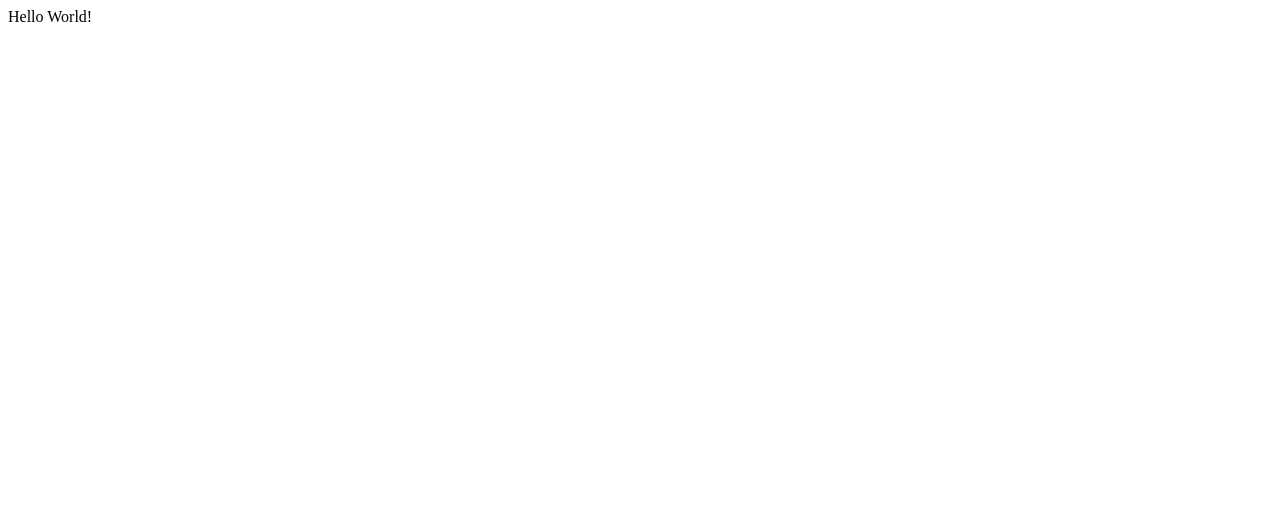
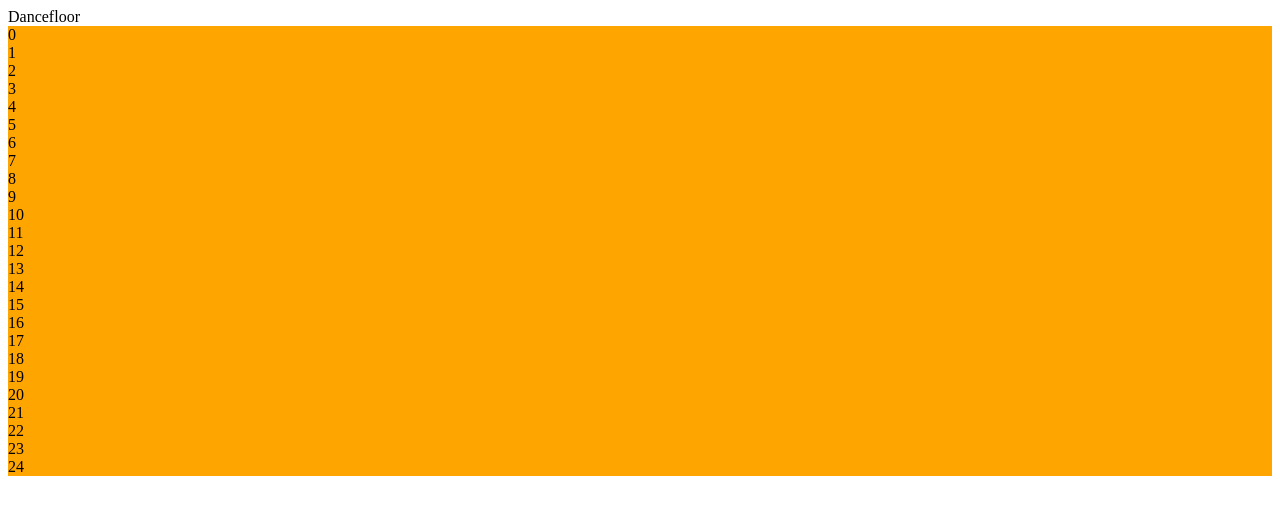
Before and after one commit to ChingT/Dancefloor, a React (Vite) app in the folder Dancefloor/: page / in a window 1280 px wide. Shown: the top 514 px of the page. Built offline with nearby package versions, Linux system fonts and the light colour scheme.

Commit message:
Generate a grid with cells

```diff
--- a/Dancefloor/src/App.jsx
+++ b/Dancefloor/src/App.jsx
@@ -1,7 +1,13 @@
 import "./App.css";
+import Grid from "./components/Grid";
 
 function App() {
-  return <div className="App">Hello World!</div>;
+  return (
+    <>
+      <div className="App">Dancefloor</div>
+      <Grid />
+    </>
+  );
 }
 
 export default App;
--- a/Dancefloor/src/components/Cell/index.jsx
+++ b/Dancefloor/src/components/Cell/index.jsx
@@ -0,0 +1,13 @@
+/* eslint-disable react/prop-types */
+import "./styles.css";
+
+function Cell({ color, index }) {
+  const style = { backgroundColor: color };
+  return (
+    <div style={style} className="cell">
+      {index}
+    </div>
+  );
+}
+
+export default Cell;
--- a/Dancefloor/src/components/Grid/index.jsx
+++ b/Dancefloor/src/components/Grid/index.jsx
@@ -0,0 +1,18 @@
+import "./styles.css";
+import Cell from "../Cell";
+
+function Grid() {
+  const generateCells = (row = 5, col = 5) => {
+    let color = "orange";
+    return Array.from({ length: row }).map((_, i) => (
+      <div key={i}>
+        {Array.from({ length: col }).map((_, j) => (
+          <Cell key={j} color={color} index={j + col * i} />
+        ))}
+      </div>
+    ));
+  };
+
+  return <>{generateCells()}</>;
+}
+export default Grid;
```
